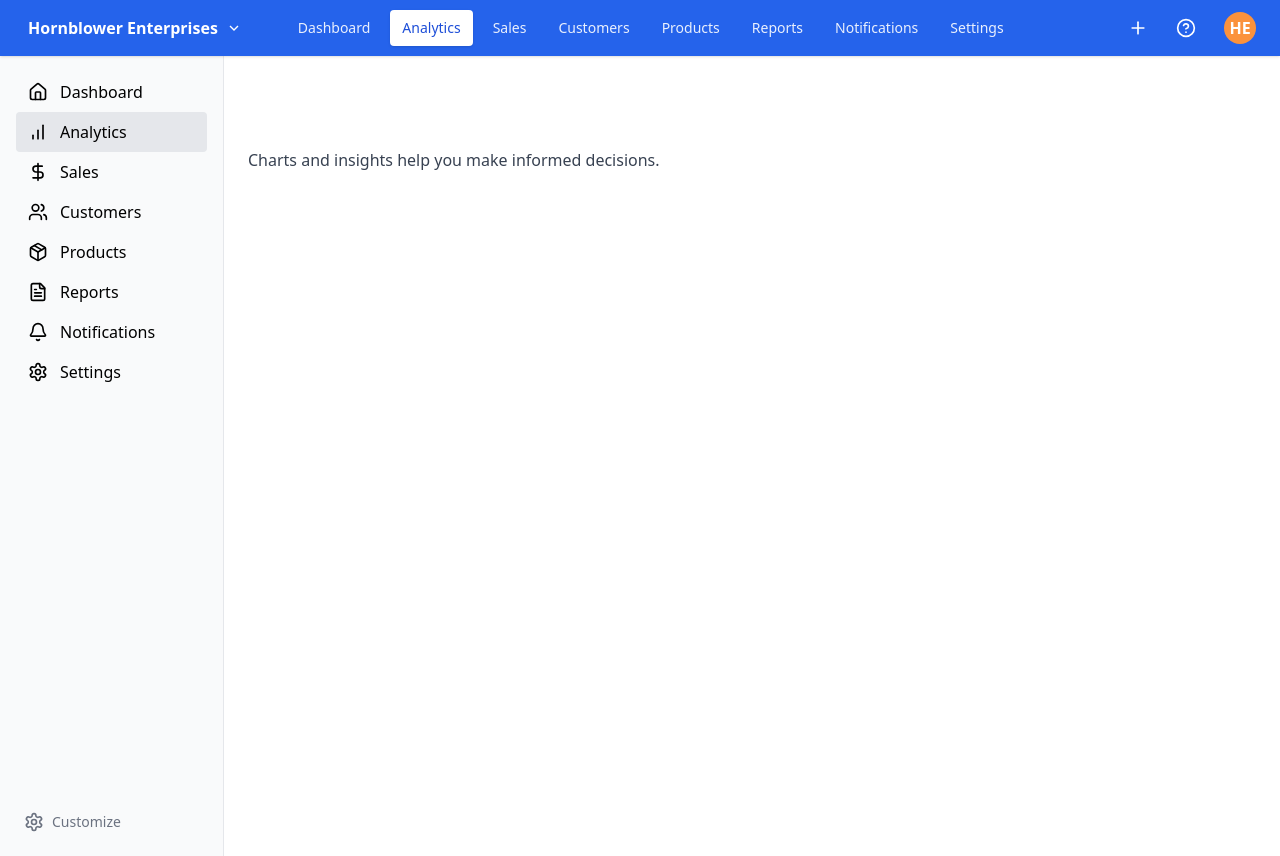
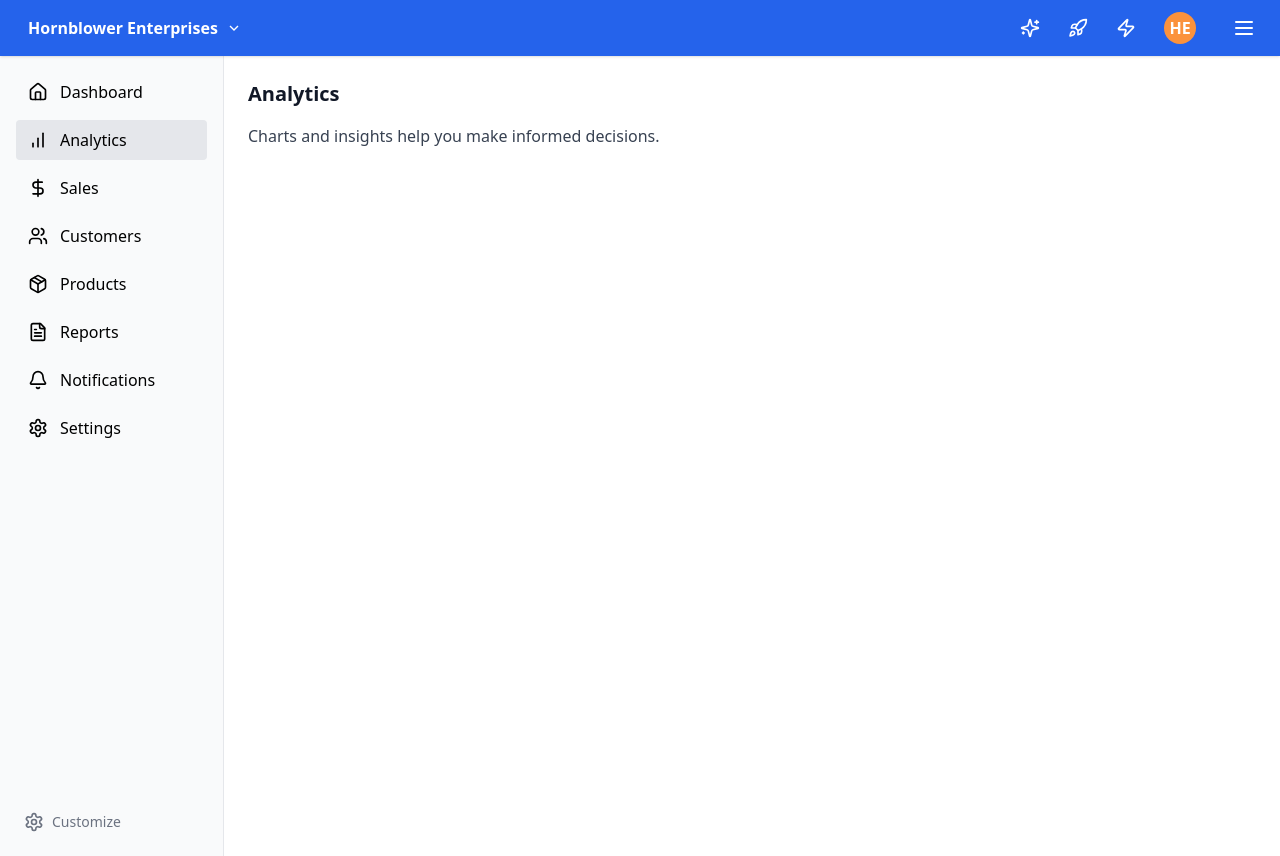
Before and after one commit to jonbell-lot23/sentient-ui, a Next.js app: page /analytics in a window 1280 px wide. Built offline with nearby package versions, Linux system fonts and the light colour scheme.

Commit message:
Pretty good

```diff
--- a/app/[id]/page.tsx
+++ b/app/[id]/page.tsx
@@ -1,7 +1,8 @@
 import { defaultNav } from "@/lib/nav-items";
 
 const content: Record<string, string> = {
-  dashboard: "Welcome to your main dashboard. A quick overview of metrics would appear here.",
+  dashboard:
+    "Welcome to your main dashboard. A quick overview of metrics would appear here.",
   analytics: "Charts and insights help you make informed decisions.",
   sales: "Track revenue and monitor sales performance on this page.",
   customers: "Manage your customer relationships and view contact history.",
@@ -17,10 +18,12 @@ export default function ItemPage({ params }: { params: { id: string } }) {
 
   return (
     <section className="space-y-4">
-      <header className={`${item.color} rounded px-4 py-3`}>
-        <h1 className="text-xl font-semibold">{item.label}</h1>
+      <header className="mb-2">
+        <h1 className="text-xl font-semibold text-gray-900">{item.label}</h1>
       </header>
-      <p className="text-gray-700">{content[item.id] || "Demo content goes here."}</p>
+      <p className="text-gray-700">
+        {content[item.id] || "Demo content goes here."}
+      </p>
     </section>
   );
 }
--- /dev/null
+++ b/app/components/CustomiseModal.tsx
@@ -0,0 +1,75 @@
+"use client";
+import { useState } from "react";
+import { useNav } from "../nav-context";
+import { useTheme } from "../theme-context";
+import { Modal } from "./Modal";
+
+export function CustomiseModal({
+  open,
+  onClose,
+}: {
+  open: boolean;
+  onClose: () => void;
+}) {
+  const { update } = useNav();
+  const { update: updateTheme } = useTheme();
+  const [prompt, setPrompt] = useState("");
+  const [loading, setLoading] = useState(false);
+  const [error, setError] = useState("");
+  const [message, setMessage] = useState("");
+
+  async function submit() {
+    if (!prompt.trim()) return;
+    setLoading(true);
+    setError("");
+    const res = await fetch("/api/customise", {
+      method: "POST",
+      headers: { "Content-Type": "application/json" },
+      body: JSON.stringify({ prompt }),
+    });
+    const data = await res.json();
+    if (data.error) setError(data.error);
+    else {
+      if (data.order || data.hidden) update(data);
+      if (data.theme) updateTheme(data.theme);
+      setMessage("Navigation updated ✨");
+    }
+    setLoading(false);
+    setPrompt("");
+  }
+
+  return (
+    <Modal open={open} onClose={onClose}>
+      <div className="flex items-center justify-between mb-2">
+        <h2 className="text-lg font-semibold">Customize Navigation</h2>
+        <button
+          onClick={onClose}
+          className="text-gray-400 hover:text-gray-700 p-1"
+        >
+          ✕
+        </button>
+      </div>
+      <div className="mb-2">
+        <textarea
+          className="w-full border p-2 rounded mb-4"
+          rows={3}
+          value={prompt}
+          onChange={(e) => setPrompt(e.target.value)}
+          placeholder="Type your customization here..."
+        />
+        <button
+          className="bg-blue-600 text-white rounded px-4 py-2 hover:bg-blue-700 transition mt-2 w-full"
+          onClick={submit}
+          disabled={loading}
+        >
+          {loading ? "Thinking…" : "Apply"}
+        </button>
+      </div>
+      {error && <p className="text-red-600 text-sm">{error}</p>}
+      {message && (
+        <p className="text-green-600 text-sm animate-pulse">{message}</p>
+      )}
+      <div>Customize your navigation here.</div>
+    </Modal>
+  );
+}
--- a/app/components/Modal.tsx
+++ b/app/components/Modal.tsx
@@ -26,7 +26,7 @@ export function Modal({
       onClick={onClose}
     >
       <div
-        className="bg-white rounded-lg shadow-2xl p-6 min-w-[320px] max-w-full animate-fadeIn"
+        className="bg-white text-gray-900 rounded-lg shadow-2xl p-6 min-w-[320px] max-w-full animate-fadeIn"
         onClick={(e) => e.stopPropagation()}
         role="dialog"
         aria-modal="true"
--- a/app/components/SideNav.tsx
+++ b/app/components/SideNav.tsx
@@ -4,7 +4,7 @@ import { usePathname } from "next/navigation";
 import { useNav } from "../nav-context";
 import { useState } from "react";
 import { Settings } from "lucide-react";
-import { Modal } from "./Modal";
+import { CustomiseModal } from "./CustomiseModal";
 
 export function SideNav() {
   const { nav } = useNav();
@@ -13,6 +13,7 @@ export function SideNav() {
   return (
     <aside className="w-56 bg-gray-50 border-r h-screen p-4 flex flex-col justify-between">
       <div>
+        <div className="space-y-2">
           {nav.map((i) => {
             const active = path === `/${i.id}`;
             return (
@@ -29,6 +30,7 @@ export function SideNav() {
             );
           })}
         </div>
+      </div>
       <div className="flex flex-col items-start">
         <button
           className="flex items-center gap-2 text-gray-500 hover:text-gray-900 hover:bg-gray-200 p-2 rounded"
@@ -39,18 +41,7 @@ export function SideNav() {
           <span className="text-sm">Customize</span>
         </button>
       </div>
-      <Modal open={modalOpen} onClose={() => setModalOpen(false)}>
-        <div className="flex items-center justify-between mb-2">
-          <h2 className="text-lg font-semibold">Customize Navigation</h2>
-          <button
-            onClick={() => setModalOpen(false)}
-            className="text-gray-400 hover:text-gray-700 p-1"
-          >
-            ✕
-          </button>
-        </div>
-        <div>Customize your navigation here.</div>
-      </Modal>
+      <CustomiseModal open={modalOpen} onClose={() => setModalOpen(false)} />
     </aside>
   );
 }
--- a/app/components/TopBar.tsx
+++ b/app/components/TopBar.tsx
@@ -1,19 +1,23 @@
 "use client";
-import Link from "next/link";
-import { useNav } from "../nav-context";
-import { usePathname } from "next/navigation";
-import { Menu, Plus, HelpCircle, User, Settings } from "lucide-react";
 import { useState } from "react";
-import { Modal } from "./Modal";
+import {
+  Menu,
+  Plus,
+  HelpCircle,
+  User,
+  Settings,
+  Sparkles,
+  Rocket,
+  Zap,
+} from "lucide-react";
+import { CustomiseModal } from "./CustomiseModal";
 
 export function TopBar() {
-  const { nav } = useNav();
-  const path = usePathname();
   const [menuOpen, setMenuOpen] = useState(false);
   const [modalOpen, setModalOpen] = useState(false);
 
   return (
-    <header className="w-full bg-blue-600 text-white shadow flex items-center h-14 px-4 relative">
+    <header className="w-full bg-blue-600 text-white shadow flex items-center h-14 px-4 relative z-50">
       {/* Company Dropdown (placeholder) */}
       <div className="relative mr-8">
         <button className="flex items-center gap-2 font-semibold text-white hover:bg-blue-700 px-3 py-1 rounded">
@@ -30,37 +34,26 @@ export function TopBar() {
           </svg>
         </button>
       </div>
-      {/* Nav Tabs (hidden on mobile) */}
-      <nav className="gap-2 flex-1 hidden md:flex">
-        {nav.map((i) => (
-          <Link
-            key={i.id}
-            href={`/${i.id}`}
-            className={`px-3 py-2 rounded font-medium transition-colors text-sm ${
-              path === `/${i.id}`
-                ? "bg-white text-blue-700 shadow"
-                : "hover:bg-blue-500 hover:text-white text-white/90"
-            }`}
-          >
-            {i.label}
-          </Link>
-        ))}
-      </nav>
-      {/* Right Icons */}
+      {/* Spacer to push icons right */}
+      <div className="flex-1" />
+      {/* Right: Distinctive icons, user avatar, customize, and hamburger */}
       <div className="flex items-center gap-3 ml-4">
-        <button className="hover:bg-blue-500 p-2 rounded" title="Add">
-          <Plus className="w-5 h-5" />
+        <button className="hover:bg-blue-500 p-2 rounded" title="Sparkles">
+          <Sparkles className="w-5 h-5" stroke="currentColor" />
         </button>
-        <button className="hover:bg-blue-500 p-2 rounded" title="Help">
-          <HelpCircle className="w-5 h-5" />
+        <button className="hover:bg-blue-500 p-2 rounded" title="Rocket">
+          <Rocket className="w-5 h-5" stroke="currentColor" />
+        </button>
+        <button className="hover:bg-blue-500 p-2 rounded" title="Zap">
+          <Zap className="w-5 h-5" stroke="currentColor" />
         </button>
         <button className="hover:bg-blue-500 p-2 rounded-full" title="Account">
           <span className="inline-flex items-center justify-center w-8 h-8 bg-orange-400 text-white font-bold rounded-full">
             HE
           </span>
         </button>
-        {/* Hamburger menu for mobile or extra options */}
-        <div className="relative md:hidden">
+        {/* Hamburger menu always visible for now */}
+        <div className="relative">
           <button
             className="ml-2 hover:bg-blue-500 p-2 rounded"
             title="Menu"
@@ -72,19 +65,6 @@ export function TopBar() {
           {menuOpen && (
             <div className="absolute right-0 mt-2 w-56 bg-white text-gray-900 rounded shadow-2xl z-[100] animate-fadeIn">
               <div className="flex flex-col divide-y divide-gray-100">
-                {nav.map((i) => (
-                  <Link
-                    key={i.id}
-                    href={`/${i.id}`}
-                    className={`flex items-center gap-2 px-4 py-2 hover:bg-gray-100 ${
-                      path === `/${i.id}` ? "font-semibold text-blue-700" : ""
-                    }`}
-                    onClick={() => setMenuOpen(false)}
-                  >
-                    <i.Icon className="w-5 h-5" />
-                    <span>{i.label}</span>
-                  </Link>
-                ))}
                 <button
                   className="flex items-center gap-2 px-4 py-2 hover:bg-gray-100 text-gray-700"
                   onClick={() => {
@@ -92,26 +72,29 @@ export function TopBar() {
                     setModalOpen(true);
                   }}
                 >
-                  <Settings className="w-5 h-5" />
+                  <Settings className="w-5 h-5" stroke="currentColor" />
                   <span>Customize</span>
+                </button>
+                <button
+                  className="flex items-center gap-2 px-4 py-2 hover:bg-gray-100 text-gray-700"
+                  onClick={() => setMenuOpen(false)}
+                >
+                  <Settings className="w-5 h-5" stroke="currentColor" />
+                  <span>Settings</span>
+                </button>
+                <button
+                  className="flex items-center gap-2 px-4 py-2 hover:bg-gray-100 text-gray-700"
+                  onClick={() => setMenuOpen(false)}
+                >
+                  <HelpCircle className="w-5 h-5" stroke="currentColor" />
+                  <span>Help</span>
                 </button>
               </div>
             </div>
           )}
         </div>
       </div>
-      <Modal open={modalOpen} onClose={() => setModalOpen(false)}>
-        <div className="flex items-center justify-between mb-2">
-          <h2 className="text-lg font-semibold">Customize Navigation</h2>
-          <button
-            onClick={() => setModalOpen(false)}
-            className="text-gray-400 hover:text-gray-700 p-1"
-          >
-            ✕
-          </button>
-        </div>
-        <div>Customize your navigation here.</div>
-      </Modal>
+      <CustomiseModal open={modalOpen} onClose={() => setModalOpen(false)} />
       <style jsx global>{`
         @keyframes fadeIn {
           from {
--- a/app/nav-context.tsx
+++ b/app/nav-context.tsx
@@ -15,10 +15,15 @@ const Ctx = createContext<{
 }>({ nav: defaultNav, update: () => {}, reset: () => {} });
 
 export const NavProvider = ({ children }: { children: React.ReactNode }) => {
-  const [state, setState] = useState<NavState>(() => {
-    if (typeof window === "undefined") return { order: [], hidden: [] };
-    return JSON.parse(localStorage.getItem(STORAGE_KEY) || "{}");
-  });
+  const [state, setState] = useState<NavState>({});
+  const [mounted, setMounted] = useState(false);
+
+  useEffect(() => {
+    setMounted(true);
+    if (typeof window !== "undefined") {
+      setState(JSON.parse(localStorage.getItem(STORAGE_KEY) || "{}"));
+    }
+  }, []);
 
   const nav = defaultNav
     .filter((i) => !state.hidden?.includes(i.id))
@@ -27,33 +32,22 @@ export const NavProvider = ({ children }: { children: React.ReactNode }) => {
       if (state.order?.length === defaultNav.length) {
         return state.order.indexOf(a.id) - state.order.indexOf(b.id);
       }
-
-      // Otherwise, maintain original order for items not in the order array
       const aIndex = state.order?.indexOf(a.id) ?? -1;
       const bIndex = state.order?.indexOf(b.id) ?? -1;
-
-      if (aIndex !== -1 && bIndex !== -1) {
-        return aIndex - bIndex;
-      }
-
+      if (aIndex !== -1 && bIndex !== -1) return aIndex - bIndex;
       if (aIndex !== -1) return -1;
       if (bIndex !== -1) return 1;
-
       return defaultNav.indexOf(a) - defaultNav.indexOf(b);
     });
 
   const update = (s: NavState) => {
-    // If we're updating the order, ensure it includes all visible items
     if (s.order) {
       const visibleItems = defaultNav
         .filter((i) => !s.hidden?.includes(i.id))
         .map((i) => i.id);
-
-      // Add any missing visible items to the end of the order
       const missingItems = visibleItems.filter((id) => !s.order?.includes(id));
       s.order = [...s.order, ...missingItems];
     }
-
     const newState = { ...state, ...s };
     setState(newState);
     localStorage.setItem(STORAGE_KEY, JSON.stringify(newState));
@@ -64,6 +58,8 @@ export const NavProvider = ({ children }: { children: React.ReactNode }) => {
     setState({});
   };
 
+  if (!mounted) return null;
+
   return <Ctx.Provider value={{ nav, update, reset }}>{children}</Ctx.Provider>;
 };
 
--- a/app/page.tsx
+++ b/app/page.tsx
@@ -40,6 +40,9 @@ export default function Home() {
 
   return (
     <section className="space-y-4 max-w-xl">
+      <header className="mb-2">
+        <h1 className="text-xl font-semibold text-gray-900">Dashboard</h1>
+      </header>
       <textarea
         className="w-full border p-2 rounded"
         rows={3}
@@ -66,7 +69,9 @@ export default function Home() {
         </button>
       </div>
       {error && <p className="text-red-600 text-sm">{error}</p>}
-      {message && <p className="text-green-600 text-sm animate-pulse">{message}</p>}
+      {message && (
+        <p className="text-green-600 text-sm animate-pulse">{message}</p>
+      )}
     </section>
   );
 }
```
Lines whose indentation alone changed are shown as unchanged.
